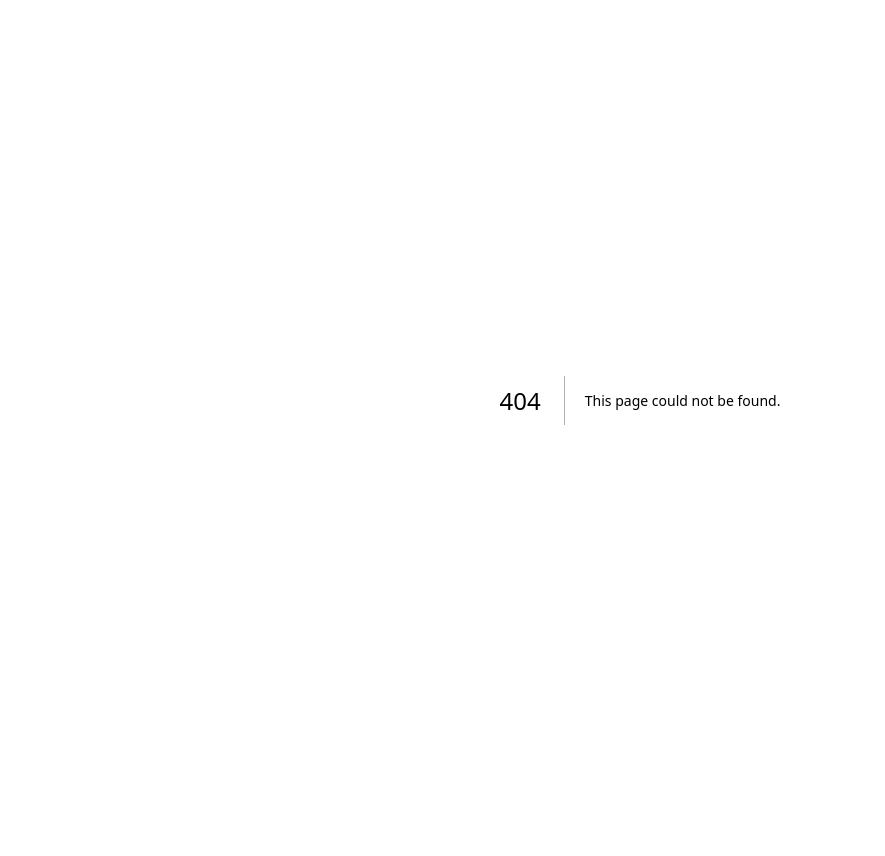
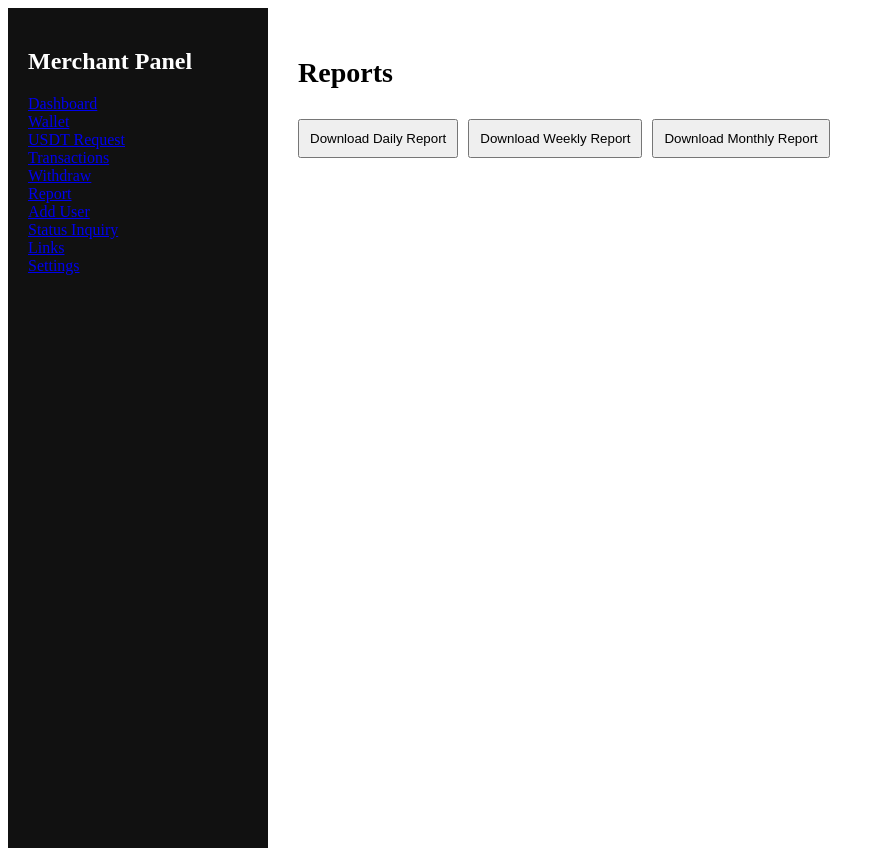
Before and after one commit to naspro-tech/naspro, a Next.js app: page /portal/reports in a window 1280 px wide. Before the commit this address had no page. Shown: the whole page, without its empty margins (0-885 px from the left). Before the commit the page ends 800 px from the top, so only its background shows below. Built offline with nearby package versions, Linux system fonts and the light colour scheme.

Commit message:
Create reports.js

```diff
--- /dev/null
+++ b/pages/portal/reports.js
@@ -0,0 +1,54 @@
+import PortalLayout from "../../components/PortalLayout";
+
+export default function Reports() {
+
+  const downloadReport = async (type) => {
+
+    const res = await fetch(`/api/reports/download?type=${type}`);
+
+    const blob = await res.blob();
+
+    const url = window.URL.createObjectURL(blob);
+
+    const a = document.createElement("a");
+    a.href = url;
+    a.download = `${type}-transactions.csv`;
+    a.click();
+
+  };
+
+  return (
+    <PortalLayout>
+
+      <h1 style={{fontSize:"28px", marginBottom:"30px"}}>
+        Reports
+      </h1>
+
+      <div style={{marginBottom:"30px"}}>
+
+        <button
+          onClick={()=>downloadReport("daily")}
+          style={{marginRight:"10px", padding:"10px"}}
+        >
+          Download Daily Report
+        </button>
+
+        <button
+          onClick={()=>downloadReport("weekly")}
+          style={{marginRight:"10px", padding:"10px"}}
+        >
+          Download Weekly Report
+        </button>
+
+        <button
+          onClick={()=>downloadReport("monthly")}
+          style={{padding:"10px"}}
+        >
+          Download Monthly Report
+        </button>
+
+      </div>
+
+    </PortalLayout>
+  );
+                 }
```
